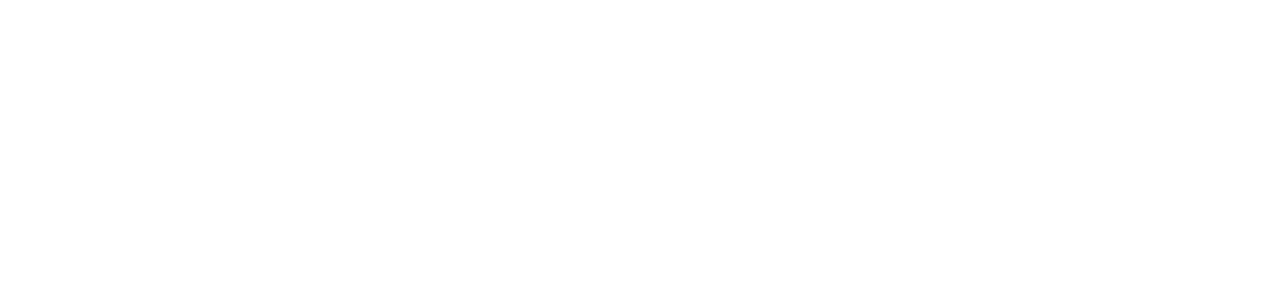
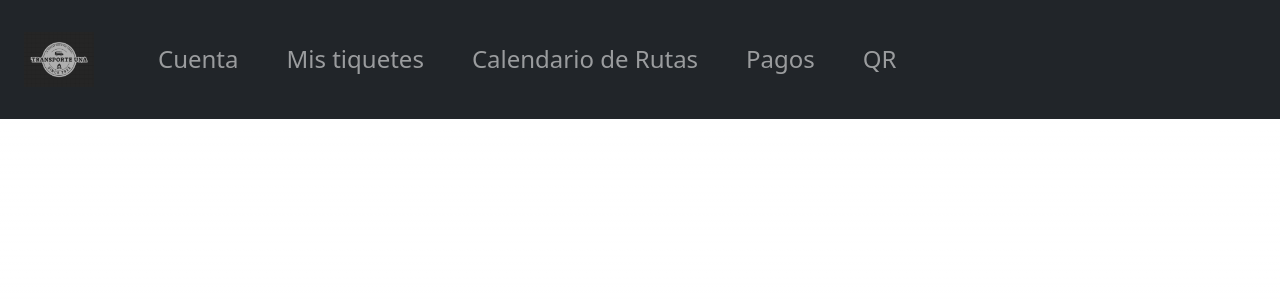
Before and after one commit to DayanaGamboaM/BoleteriaOnline, a Next.js app in the folder boleteria/: page / in a window 1280 px wide. Shown: the top 300 px of the page. Built offline with nearby package versions, Linux system fonts and the light colour scheme.

Commit message:
NavBar implementation on all pages

```diff
--- a/boleteria/components/NavBar.tsx
+++ b/boleteria/components/NavBar.tsx
@@ -0,0 +1,43 @@
+import React from "react";
+import { Navbar, Nav } from "react-bootstrap";
+import Logo from "/public/logo.png";
+import Image from "next/image";
+
+const NavBar = () => {
+    return (
+        <Navbar bg="dark" variant="dark" expand="sm" collapseOnSelect>
+        <Navbar.Brand className="ml-5 p-4 fs-3" href="#home">
+          <Image
+            src={Logo}
+            alt="Header Image"
+            placeholder="blur"
+            className="img-fluid"
+            width={70}
+            height={70}
+          />
+        </Navbar.Brand>
+        <Navbar.Toggle aria-controls="basic-navbar-nav" />
+        <Navbar.Collapse id="basic-navbar-nav">
+          <Nav className="ml-auto">
+            <Nav.Link href="account" className="fs-4 m-3">
+              Cuenta
+            </Nav.Link>
+            <Nav.Link href="myTickets" className="fs-4 m-3">
+              Mis tiquetes
+            </Nav.Link>
+            <Nav.Link href="routeCalendar" className="fs-4 m-3">
+              Calendario de Rutas
+            </Nav.Link>
+            <Nav.Link href="paymentGateway" className="fs-4 m-3">
+              Pagos
+            </Nav.Link>
+            <Nav.Link href="myTicketsQR" className="fs-4 m-3">
+              QR
+            </Nav.Link>
+          </Nav>
+        </Navbar.Collapse>
+      </Navbar>
+    );
+  };
+
+  export default NavBar;
--- a/boleteria/src/pages/index.tsx
+++ b/boleteria/src/pages/index.tsx
@@ -2,6 +2,7 @@
 import Image from 'next/image'
 import { Inter } from 'next/font/google'
 import styles from '@/styles/Home.module.css'
+import NavBar from '../../components/NavBar'
 
 const inter = Inter({ subsets: ['latin'] })
 
@@ -15,6 +16,7 @@
         <link rel="icon" href="/logo.png" />
       </Head>
 
+      <NavBar />
     </>
   )
 }
```
